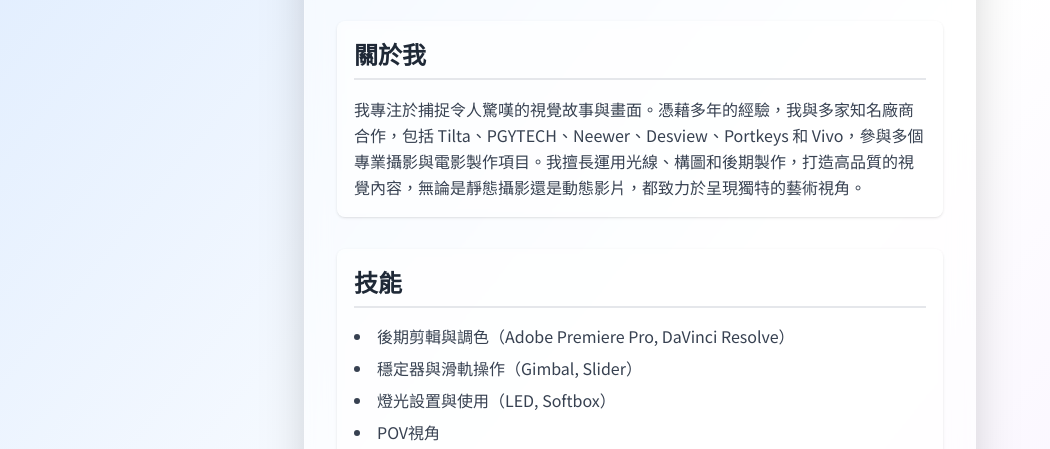
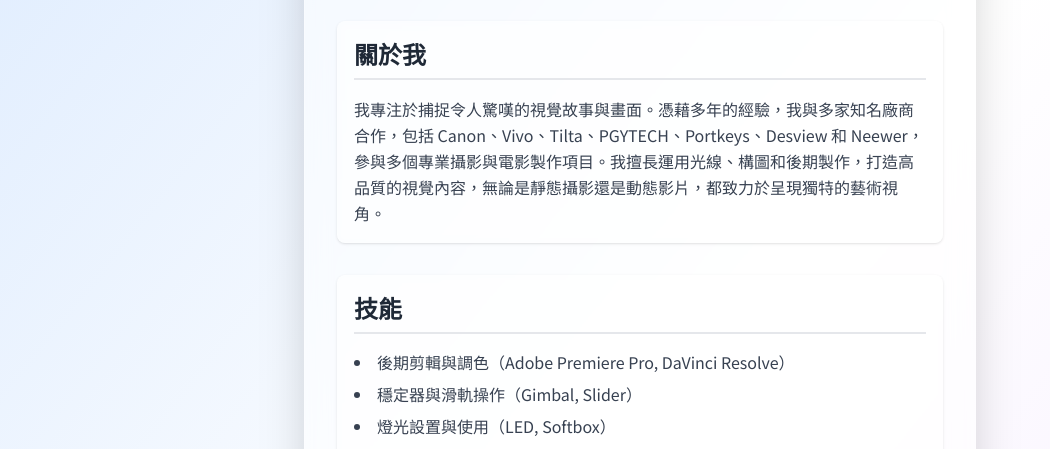
Before and after one commit to ThomasChiu08/Brief, a plain HTML site: page index.html in a window 1280 px wide. Shown: the part 348-797 px from the top of the page, without its empty margins (0-1050 px from the left). Drawn offline with nearby package versions, Linux system fonts and the light colour scheme.

Commit message:
Update index.html

```diff
--- a/index.html
+++ b/index.html
@@ -24,7 +24,7 @@
       <div class="backdrop-blur-sm bg-white/30 rounded-lg p-4 border border-white/20 mb-8 shadow">
         <h2 class="text-2xl font-semibold text-gray-800 border-b-2 border-gray-200 pb-2">關於我</h2>
         <p class="text-gray-700 mt-4 leading-relaxed">
-          我專注於捕捉令人驚嘆的視覺故事與畫面。憑藉多年的經驗，我與多家知名廠商合作，包括 Tilta、PGYTECH、Neewer、Desview、Portkeys 和 Vivo，參與多個專業攝影與電影製作項目。我擅長運用光線、構圖和後期製作，打造高品質的視覺內容，無論是靜態攝影還是動態影片，都致力於呈現獨特的藝術視角。
+          我專注於捕捉令人驚嘆的視覺故事與畫面。憑藉多年的經驗，我與多家知名廠商合作，包括 Canon、Vivo、Tilta、PGYTECH、Portkeys、Desview 和 Neewer，參與多個專業攝影與電影製作項目。我擅長運用光線、構圖和後期製作，打造高品質的視覺內容，無論是靜態攝影還是動態影片，都致力於呈現獨特的藝術視角。
         </p>
       </div>
 
```
